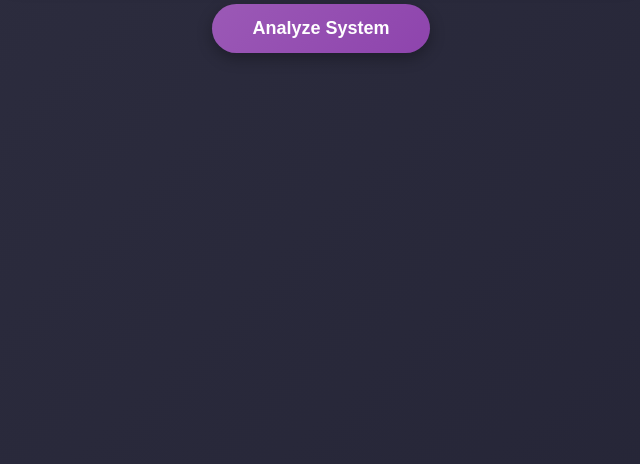
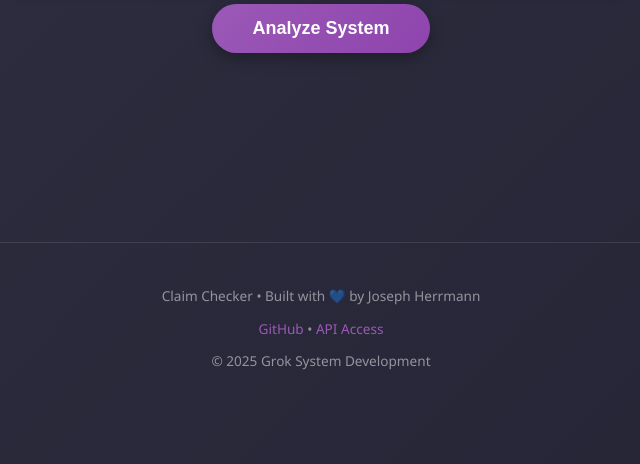
Before and after one commit to thenecronwolf-blip/Claim-Checker, a Flask app: page / in a window 1280 px wide. Shown: the part 436-900 px from the top of the page, without its empty margins (319-959 px from the left). Run offline with Flask 3, Linux system fonts and the light colour scheme.

Commit message:
Update index.html

```diff
--- a/ui/templates/index.html
+++ b/ui/templates/index.html
@@ -243,5 +243,16 @@
             }
         }
     </script>
+        <div style="flex-grow: 1;"></div>
+
+    <footer style="margin-top: 80px; padding: 30px; text-align: center; color: rgba(255,255,255,0.5); font-size: 0.85em; border-top: 1px solid rgba(255,255,255,0.1); width: 100%; max-width: 800px;">
+        <p>Claim Checker • Built with 💙 by Joseph Herrmann</p>
+        <p>
+            <a href="https://github.com/thenecronwolf-blip/Claim-Checker" style="color: #9b59b6; text-decoration: none; transition: color 0.2s;">GitHub</a> •
+            <a href="/docs" style="color: #9b59b6; text-decoration: none; transition: color 0.2s;">API Access</a>
+        </p>
+        <p>© 2025 Grok System Development</p>
+    </footer>
+
 </body>
 </html>
```
